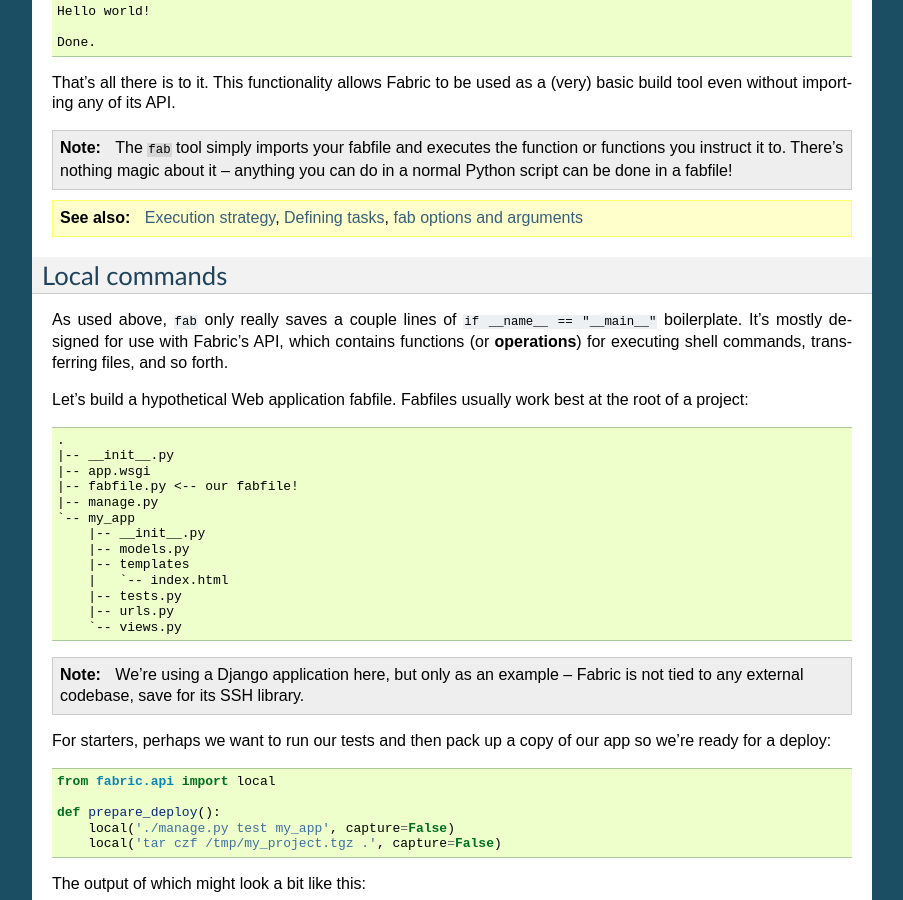
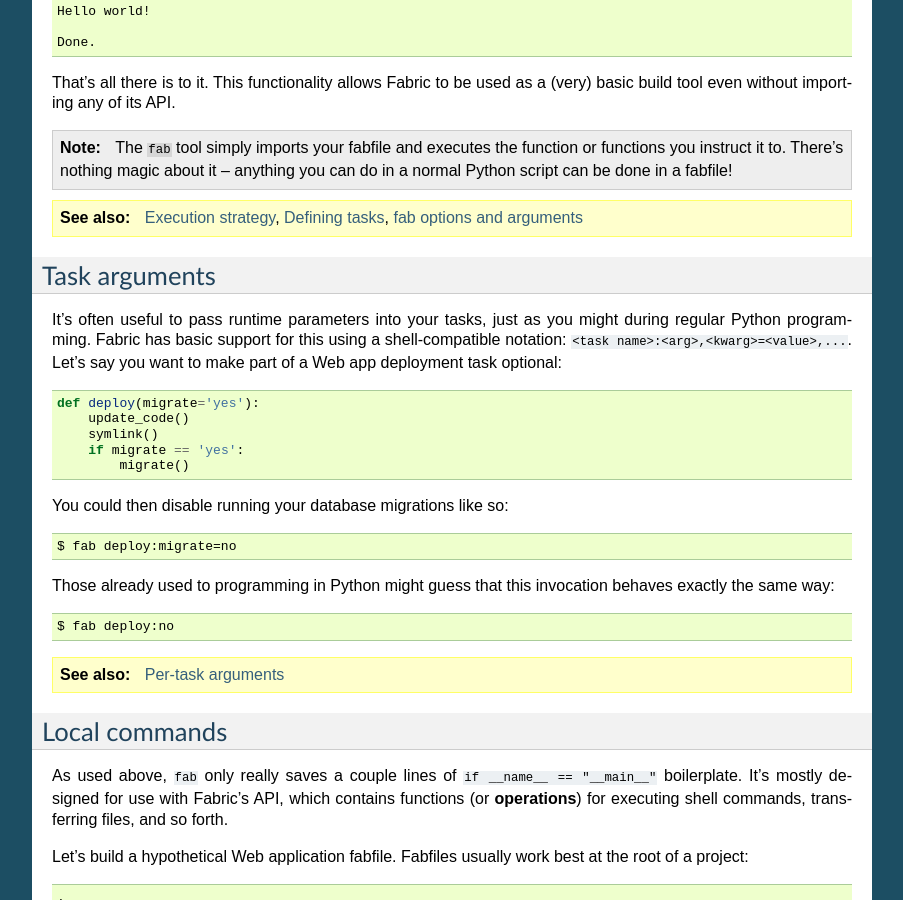
Before and after one commit to fabric/fabric, a Sphinx documentation site: the page built from docs/tutorial.rst, in a window 1280 px wide and 900 px high, scrolled down 880 px. Shown: the whole window, without its empty margins (198-1101 px from the left). Built offline with Sphinx 7.4.7, drawn with Linux system fonts in a browser that asks for light colours.

Commit message:
Add CLI task args to tutorial. Implements #278

```diff
--- a/docs/tutorial.rst
+++ b/docs/tutorial.rst
@@ -57,6 +57,31 @@
 
 .. seealso:: :ref:`execution-strategy`, :ref:`tasks-and-imports`, :doc:`usage/fab`
 
+
+Task arguments
+==============
+
+It's often useful to pass runtime parameters into your tasks, just as you might
+during regular Python programming. Fabric has basic support for this using a
+shell-compatible notation: ``<task name>:<arg>,<kwarg>=<value>,...``. Let's say
+you want to make part of a Web app deployment task optional::
+
+    def deploy(migrate='yes'):
+        update_code()
+        symlink()
+        if migrate == 'yes':
+            migrate()
+
+You could then disable running your database migrations like so::
+
+    $ fab deploy:migrate=no
+
+Those already used to programming in Python might guess that this invocation
+behaves exactly the same way::
+
+    $ fab deploy:no
+
+.. seealso:: :ref:`task-arguments`
 
 Local commands
 ==============
--- a/docs/usage/fab.rst
+++ b/docs/usage/fab.rst
@@ -213,6 +213,9 @@
     Sets :ref:`env.warn_only <warn_only>` to ``True``, causing Fabric to
     continue execution even when commands encounter error conditions.
 
+
+.. _task-arguments:
+
 Per-task arguments
 ==================
 
```
